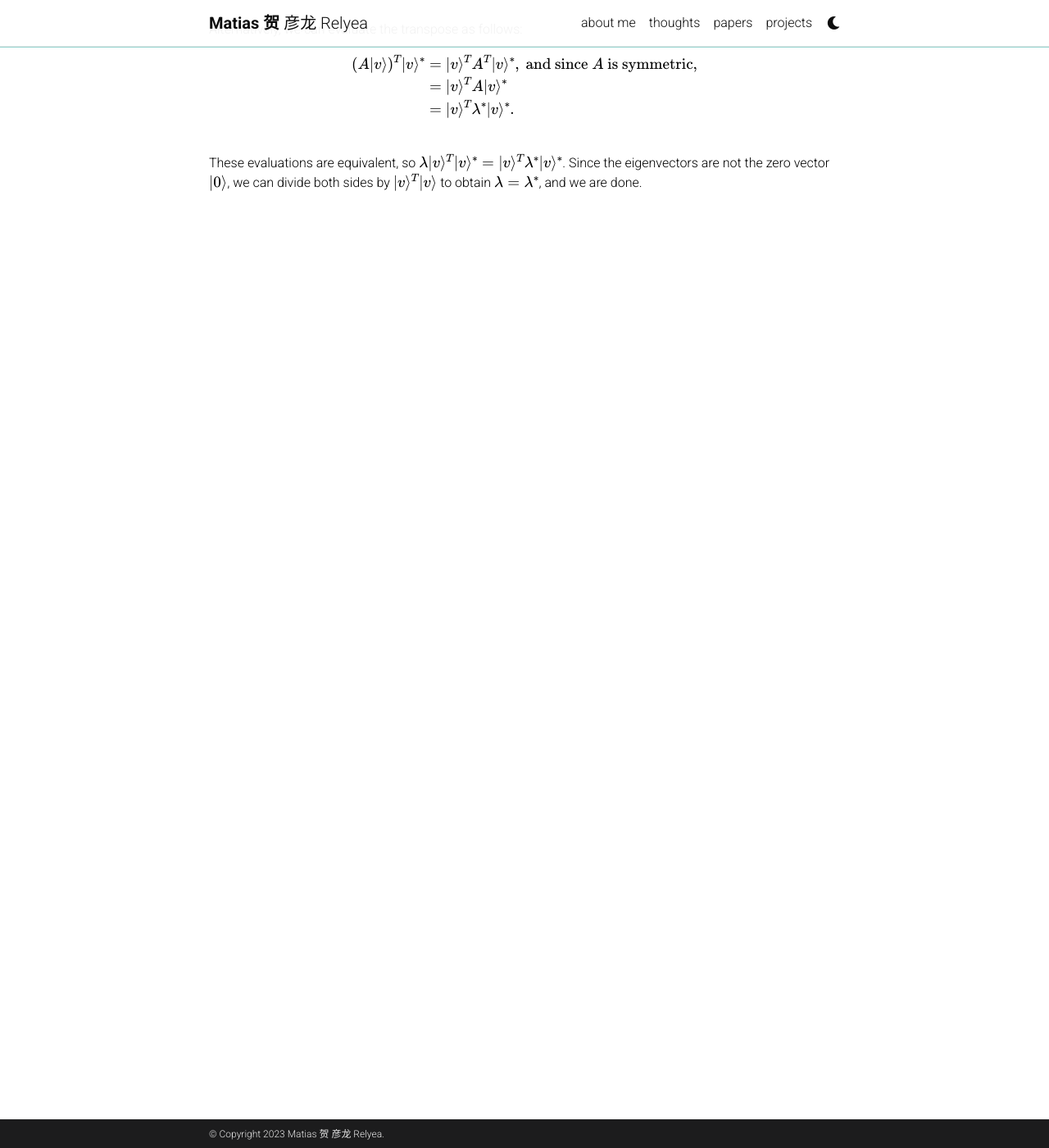
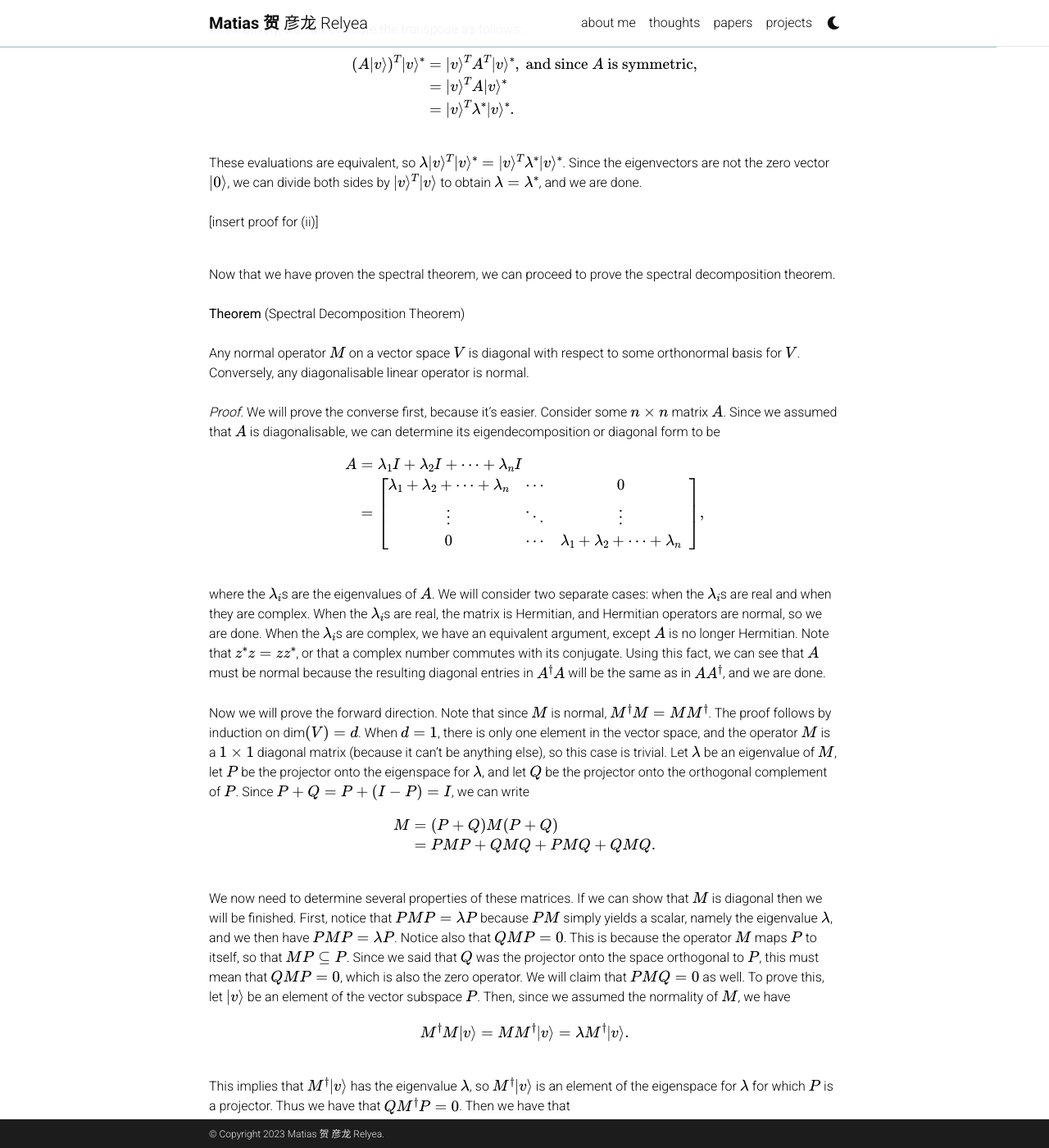
Before and after one commit to Quadcryo/quadcryo, a Jekyll site: the page built from _projects/spectral decomposition (quantum mechanics research project).md, in a window 1280 px wide and 1400 px high, scrolled down 906 px. Shown: the whole window at 82% size. Built offline with Jekyll 4.4.1, drawn with Linux system fonts in a browser that asks for light colours; comment, search, counter and statistics services are not loaded; a style sheet for code colours, icons or effects is not loaded.

Commit message:
addition

```diff
--- a/_projects/spectral decomposition (quantum mechanics research project).md
+++ b/_projects/spectral decomposition (quantum mechanics research project).md
@@ -56,3 +56,56 @@ $$
 <br>
 These evaluations are equivalent, so $$\lambda|v\rangle^{T}|v\rangle^{*} = |v\rangle^{T}\lambda^{*}|v\rangle^{*}$$. Since the eigenvectors are not the zero vector $$|0\rangle$$, we can divide both sides by $$|v\rangle^{T}|v\rangle$$ to obtain $$\lambda = \lambda^{*}$$, and we are done.
 <br>
+<br>
+[insert proof for (ii)]
+<br>
+
+<br>
+Now that we have proven the spectral theorem, we can proceed to prove the spectral decomposition theorem.
+<br>
+<br>
+<b> Theorem </b> (Spectral Decomposition Theorem)
+<br>
+<br>
+Any normal operator $$M$$ on a vector space $$V$$ is diagonal with respect to some orthonormal basis for $$V$$. Conversely, any diagonalisable linear operator is normal.
+<br>
+<br>
+<i> Proof. </i> We will prove the converse first, because it's easier. Consider some $$n\times n$$ matrix $$A$$. Since we assumed that $$A$$ is diagonalisable, we can determine its eigendecomposition or diagonal form to be
+<br>
+
+$$
+\begin{align*}
+A &
+= \lambda_{1}I + \lambda_{2}I + \cdots + \lambda_{n}I \\ &
+= \begin{bmatrix}
+    \lambda_{1} + \lambda_{2} + \cdots + \lambda_{n} & \cdots & 0 \\
+    \vdots & \ddots & \vdots \\
+    0 & \cdots & \lambda_{1} + \lambda_{2} + \cdots + \lambda_{n}
+  \end{bmatrix},
+\end{align*}
+$$
+
+<br>
+where the $$\lambda_{i}$$s are the eigenvalues of $$A$$. We will consider two separate cases: when the $$\lambda_{i}$$s are real and when they are complex. When the $$\lambda_{i}$$s are real, the matrix is Hermitian, and Hermitian operators are normal, so we are done. When the $$\lambda_{i}$$s are complex, we have an equivalent argument, except $$A$$ is no longer Hermitian. Note that $$z^{*}z=zz^{*}$$, or that a complex number commutes with its conjugate. Using this fact, we can see that $$A$$ must be normal because the resulting diagonal entries in $$A^{\dagger}A$$ will be the same as in $$AA^{\dagger}$$, and we are done.
+<br>
+<br>
+Now we will prove the forward direction. Note that since $$M$$ is normal, $$M^{\dagger}M=MM^{\dagger}$$. The proof follows by induction on dim$$(V)=d$$. When $$d=1$$, there is only one element in the vector space, and the operator $$M$$ is a $$1\times 1$$ diagonal matrix (because it can't be anything else), so this case is trivial. Let $$\lambda$$ be an eigenvalue of $$M$$, let $$P$$ be the projector onto the eigenspace for $$\lambda$$, and let $$Q$$ be the projector onto the orthogonal complement of $$P$$. Since $$P + Q = P + (I - P) = I$$, we can write
+<br>
+
+$$
+\begin{align*}
+M & = (P + Q)M(P + Q) \\ & = PMP + QMQ + PMQ + QMQ.
+\end{align*}
+$$
+
+<br>
+We now need to determine several properties of these matrices. If we can show that $$M$$ is diagonal then we will be finished. First, notice that $$PMP=\lambda P$$ because $$PM$$ simply yields a scalar, namely the eigenvalue $$\lambda$$, and we then have $$PMP = \lambda P$$. Notice also that $$QMP = 0$$. This is because the operator $$M$$ maps $$P$$ to itself, so that $$MP\subseteq P$$. Since we said that $$Q$$ was the projector onto the space orthogonal to $$P$$, this must mean that $$QMP=0$$, which is also the zero operator. We will claim that $$PMQ=0$$ as well. To prove this, let $$|v\rangle$$ be an element of the vector subspace $$P$$. Then, since we assumed the normality of $$M$$, we have
+<br>
+
+$$
+M^{\dagger}M|v\rangle = MM^{\dagger}|v\rangle = \lambda M^{\dagger}|v\rangle.
+$$
+
+<br>
+This implies that $$M^{\dagger}|v\rangle$$ has the eigenvalue $$\lambda$$, so $$M^{\dagger}|v\rangle$$ is an element of the eigenspace for $$\lambda$$ for which $$P$$ is a projector. Thus we have that $$QM^{\dagger}P=0$$. Then we have that
+<br>
```
